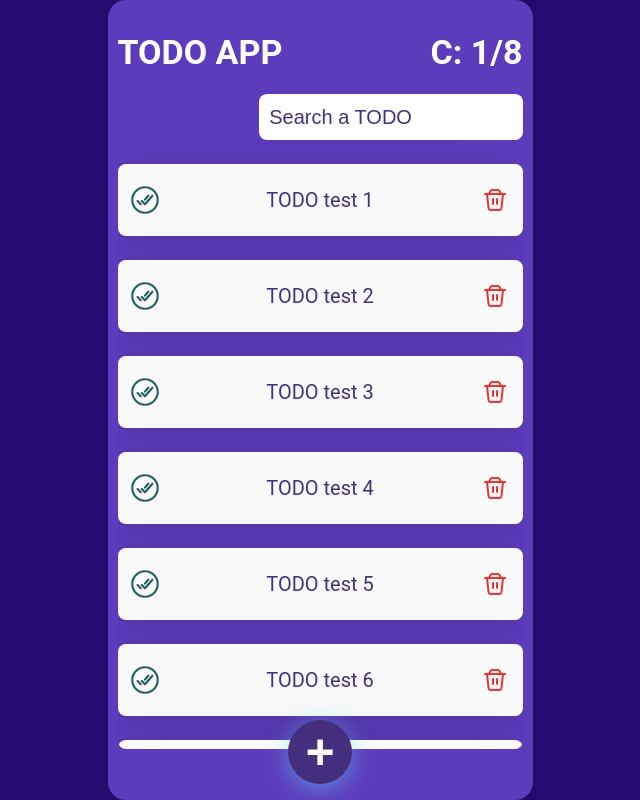
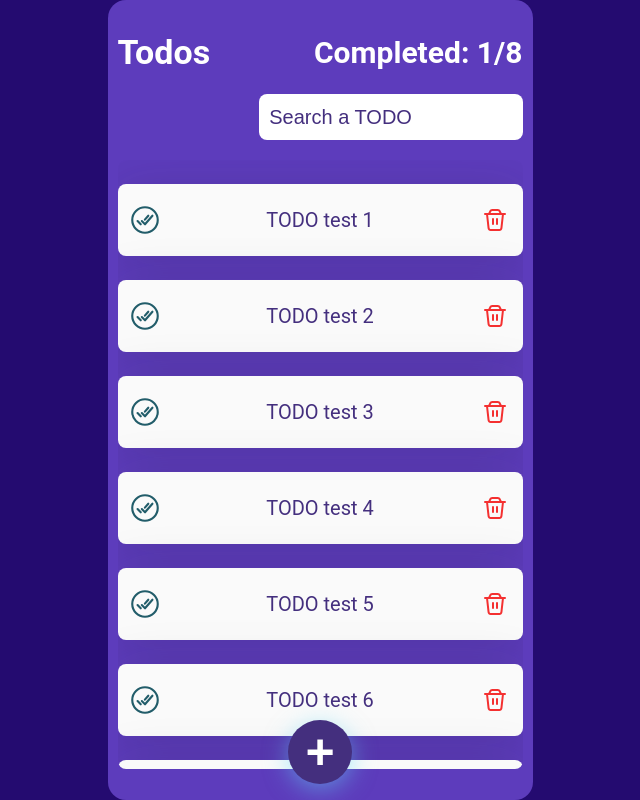
Before and after one commit to SpidySamurai/React-To-Do, a React (Create React App) app: page /#/ in a window 1280 px wide. Shown: the whole page, without its empty margins (320-960 px from the left). Built offline with nearby package versions, Linux system fonts and the light colour scheme.

Commit message:
Update: Todo header distribution and space css

```diff
--- a/src/ui/TodoCounter/TodoCounter.css
+++ b/src/ui/TodoCounter/TodoCounter.css
@@ -4,11 +4,15 @@
   display: flex;
   justify-content: space-between;
   align-items: center;
+  gap: 1rem;
 
   color: white;
 }
 
-.TodoCounter h1,
-h2 {
+.TodoCounter h1{
   font-size: 3.4rem;
 }
+.TodoCounter h2{
+  font-size: 3rem;
+  text-align: right;
+}
--- a/src/ui/TodoCounter/index.js
+++ b/src/ui/TodoCounter/index.js
@@ -4,10 +4,10 @@ import "./TodoCounter.css";
 function TodoCounter({ totalTodos, completedTodosText, loading }) {
   return (
     <div className="TodoCounter">
-      <h1>TODO APP</h1>
+      <h1>Todos</h1>
       {!loading && (
         <h2>
-          C: {completedTodosText}/{totalTodos}
+          Completed: {completedTodosText}/{totalTodos}
         </h2>
       )}
     </div>
--- a/src/ui/TodoHeader/TodoHeader.css
+++ b/src/ui/TodoHeader/TodoHeader.css
@@ -0,0 +1,3 @@
+header{
+    padding-bottom: 2rem;
+}
--- a/src/ui/TodoHeader/index.js
+++ b/src/ui/TodoHeader/index.js
@@ -1,4 +1,5 @@
 import React from "react";
+import './TodoHeader.css'
 
 function TodoHeader({ children, loading }) {
   return (
```
